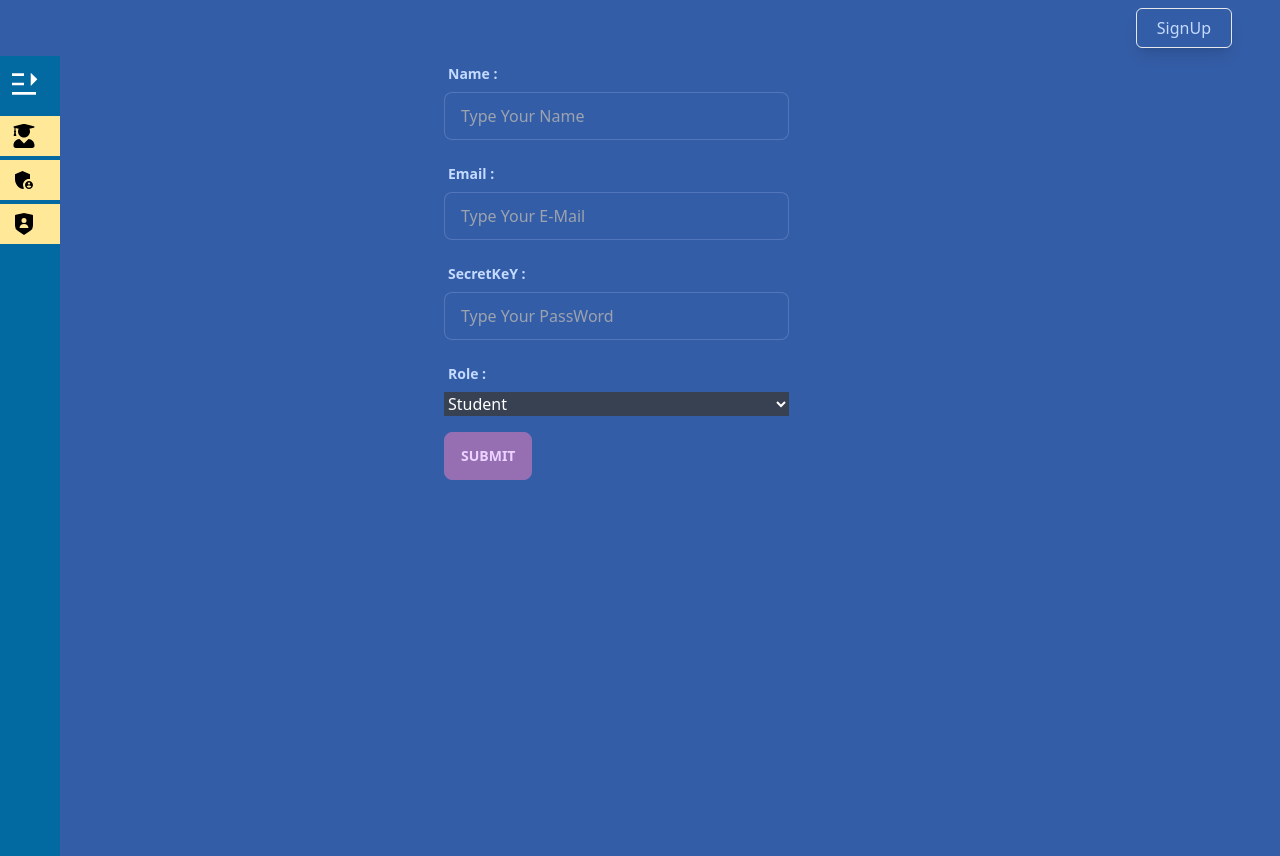
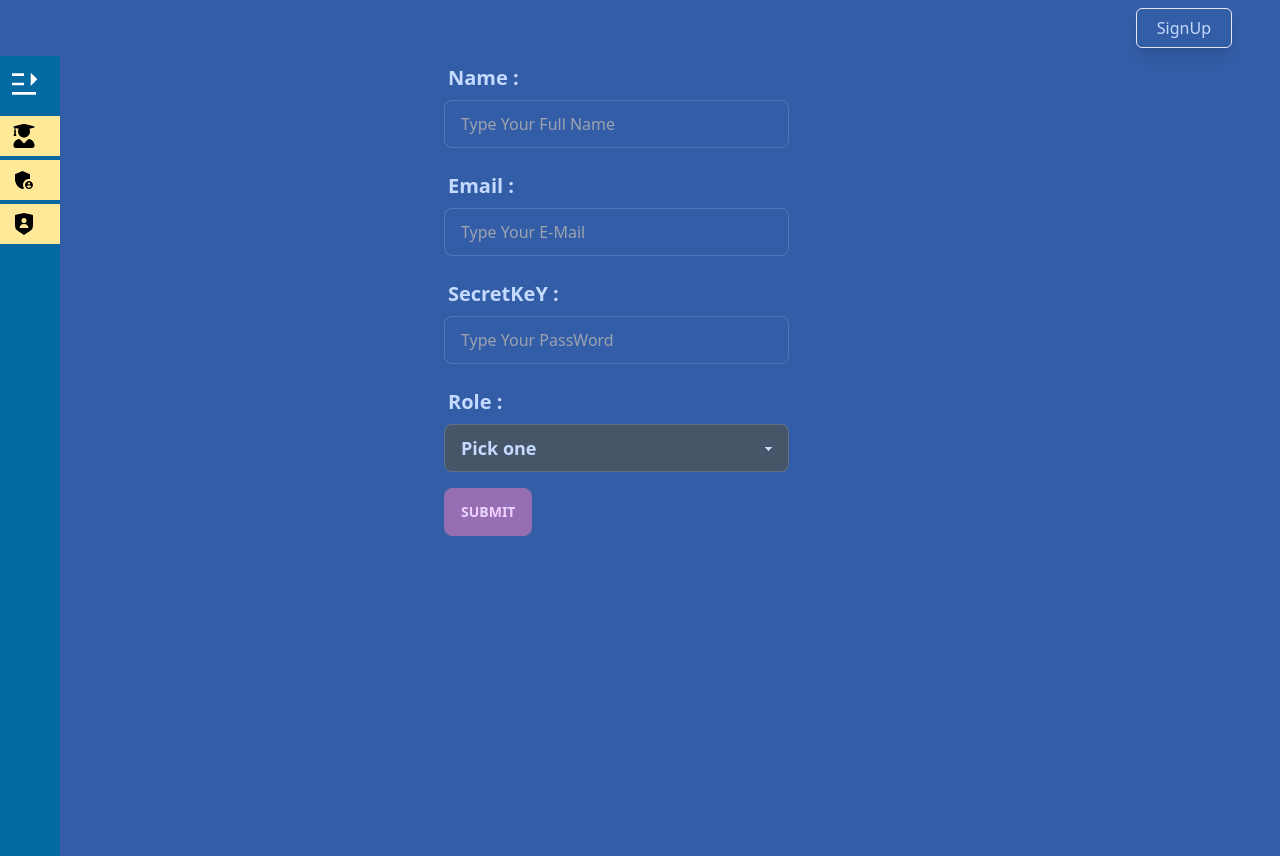
Before and after one commit to MahfujAhsan/library-management-client, a React (Create React App) app: page /signup in a window 1280 px wide. Built offline with nearby package versions, Linux system fonts and the light colour scheme.

Commit message:
signup form update

```diff
--- a/src/components/Shared/SignUp.js
+++ b/src/components/Shared/SignUp.js
@@ -2,6 +2,7 @@ import React from 'react';
 import { useForm } from "react-hook-form";
 
 const SignUp = () => {
+
     const { register, formState: { errors }, handleSubmit } = useForm();
     const onSubmit = data => {
         console.log(data)
@@ -11,62 +12,83 @@ const SignUp = () => {
             <form onSubmit={handleSubmit(onSubmit)}>
                 <div class="form-control">
                     <label class="label font-bold">
-                        <span class="label-text">Name :</span>
+                        <span class="label-text text-xl">Name :</span>
                     </label>
-                    <input type="text" placeholder="Type Your Name" class="input input-bordered pr-24" {...register("name",
+                    <input type="text" placeholder="Type Your Full Name" class="input input-bordered pr-24" {...register("name",
                         {
                             required: {
                                 value: true,
                                 message: "Name is Required",
+                            },
+                            minLength: {
+                                value: 6,
+                                message: "Min 6 Character"
                             }
                         })} />
                     <label class="label">
-                        {errors.name?.type === 'required' && <span class="label-text-alt text-accent">{errors.name.message}</span>}
+                        {errors.name?.type === 'required' && <span class="label-text-alt text-accent text-xl">{errors.name?.message}</span>}
+                        {errors.name?.type === 'minLength' && <span class="label-text-alt text-accent text-xl">{errors.name?.message}</span>}
                     </label>
                 </div>
                 <div class="form-control">
                     <label class="label font-bold">
-                        <span class="label-text">Email :</span>
+                        <span class="label-text text-xl">Email :</span>
                     </label>
                     <input type="email" placeholder="Type Your E-Mail" class="input input-bordered pr-24" {...register("email",
                         {
                             required: {
                                 value: true,
-                                message: "Provide a Valid Email",
-                                pattern: /^([A-Za-z]|[0-9])+$/
+                                message: "Email Required",
+                            },
+                            pattern: {
+                                value: /^[a-z0-9]+@[a-z]+\.[a-z]{2,3}/,
+                                message: 'Provide a valid Email'
                             }
                         })} />
                     <label class="label">
-                        {errors.name?.type === 'required' && <span class="label-text-alt text-accent">{errors.email.message}</span>}
+                        {errors.email?.type === 'required' && <span class="label-text-alt text-accent text-xl">{errors.email?.message}</span>}
+                        {errors.email?.type === 'pattern' && <span class="label-text-alt text-accent text-xl">{errors.email?.message}</span>}
                     </label>
                 </div>
                 <div class="form-control">
                     <label class="label font-bold">
-                        <span class="label-text">SecretKeY :</span>
+                        <span class="label-text text-xl">SecretKeY :</span>
                     </label>
                     <input type="password" placeholder="Type Your PassWord" class="input input-bordered pr-24" {...register("password",
                         {
                             required: {
                                 value: true,
-                                pattern: /^(?=.*[A-Za-z])(?=.*\d)[A-Za-z\d]{8,}/,
-                                message: "At least 8 Character",
+                                message: "Password Required"
+                            },
+                            pattern: {
+                                value: /(?=.*[!#$%&?^*@~() "])(?=.{8,})/,
+                                message: "At least 8 Character"
                             }
                         })} />
+                    {/* {passwordType==="password" ? <span onClick={togglePassword} ></span> : <span onClick={togglePassword} className='absolute top-12 right-2 text-2xl cursor-pointer'><ImEyePlus /></span>} */}
+
                     <label class="label">
-                        {errors.name?.type === 'required' && <span class="label-text-alt text-accent">{errors.password.message}</span>}
+                        {errors.password?.type === 'pattern' && <span class="label-text-alt text-accent text-xl">{errors.password?.message}</span>}
+                        {errors.password?.type === 'required' && <span class="label-text-alt text-accent text-xl">{errors.password?.message}</span>}
                     </label>
                 </div>
                 <div class="form-control">
                     <label htmlFor='role' class="label font-bold">
-                        <span class="label-text">Role :</span>
+                        <span class="label-text text-xl">Role :</span>
                     </label>
-                    <select className='text-white bg-gray-700' name="role" id="role">
-                        <option disabled value="select">Choose Your Role</option>
-                        <option value="student">Student</option>
-                        <option value="student">Teacher</option>
+                    <select class="select bg-slate-600 select-bordered text-lg" {...register("role",
+                        {
+                            required: {
+                                value: true,
+                                message: "Choose At least One",
+                            }
+                        })} >
+                        <option value="" disabled selected>Pick one</option>
+                        <option className="bg-accent text-black text-xl" value="student">Student</option>
+                        <option className='bg-accent text-black text-xl' value="teacher">Teacher</option>
                     </select>
                     <label class="label">
-                        {errors.name?.type === 'required' && <span class="label-text-alt text-accent">{errors.name.message}</span>}
+                        {errors.role?.type === 'required' && <span class="label-text-alt text-accent">{errors.role.message}</span>}
                     </label>
                 </div>
                 <input className='btn btn-secondary' type="submit" value="Submit" />
```
Also changed, not shown: src/Hooks/usePasswordToggle.js (added).
